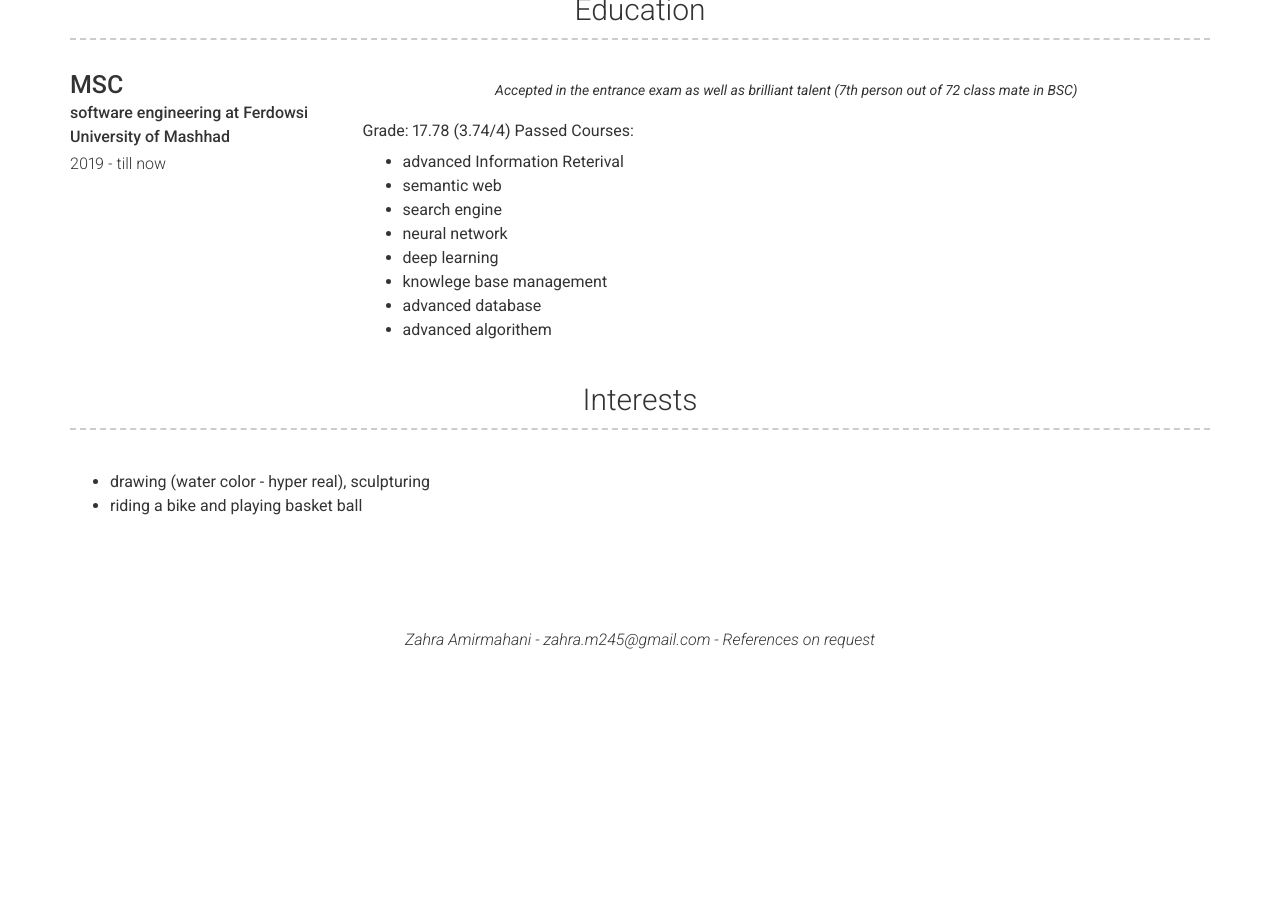
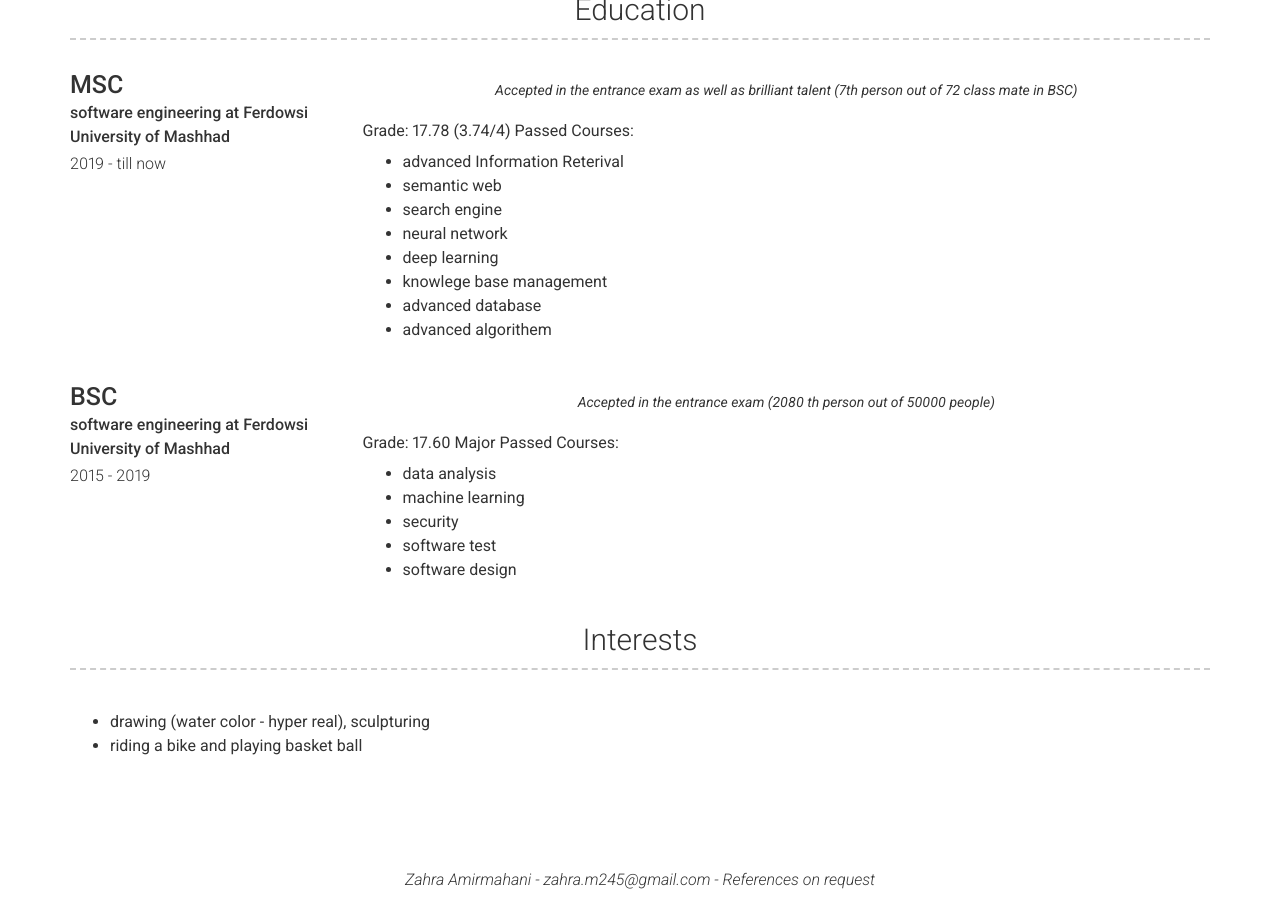
Before and after one commit to zahramahani/zahramahani.github.io, a Jekyll site: the page built from index.md, in a window 1280 px wide and 900 px high, scrolled down 991 px. Built offline with Jekyll 4.4.1, drawn with Linux system fonts in a browser that asks for light colours; nearby versions of some CDN libraries; before the commit the page ends 1651 px from its top, so only the background shows below that.

Commit message:
Update _config.yml

```diff
--- a/_config.yml
+++ b/_config.yml
@@ -92,6 +92,20 @@ content:
           - knowlege base management
           - advanced database
           - advanced algorithem
+      - layout: top-left
+        title: BSC
+        sub_title: software engineering at Ferdowsi University of Mashhad
+        caption: 2015 - 2019
+        quote: >
+          Accepted in the entrance exam (2080 th person out of 50000 people)
+        description: | # this will include new lines to allow paragraphs
+          Grade: 17.60
+          Major Passed Courses:
+          - data analysis
+          - machine learning
+          - security
+          - software test
+          - software design
 
 
 
```
